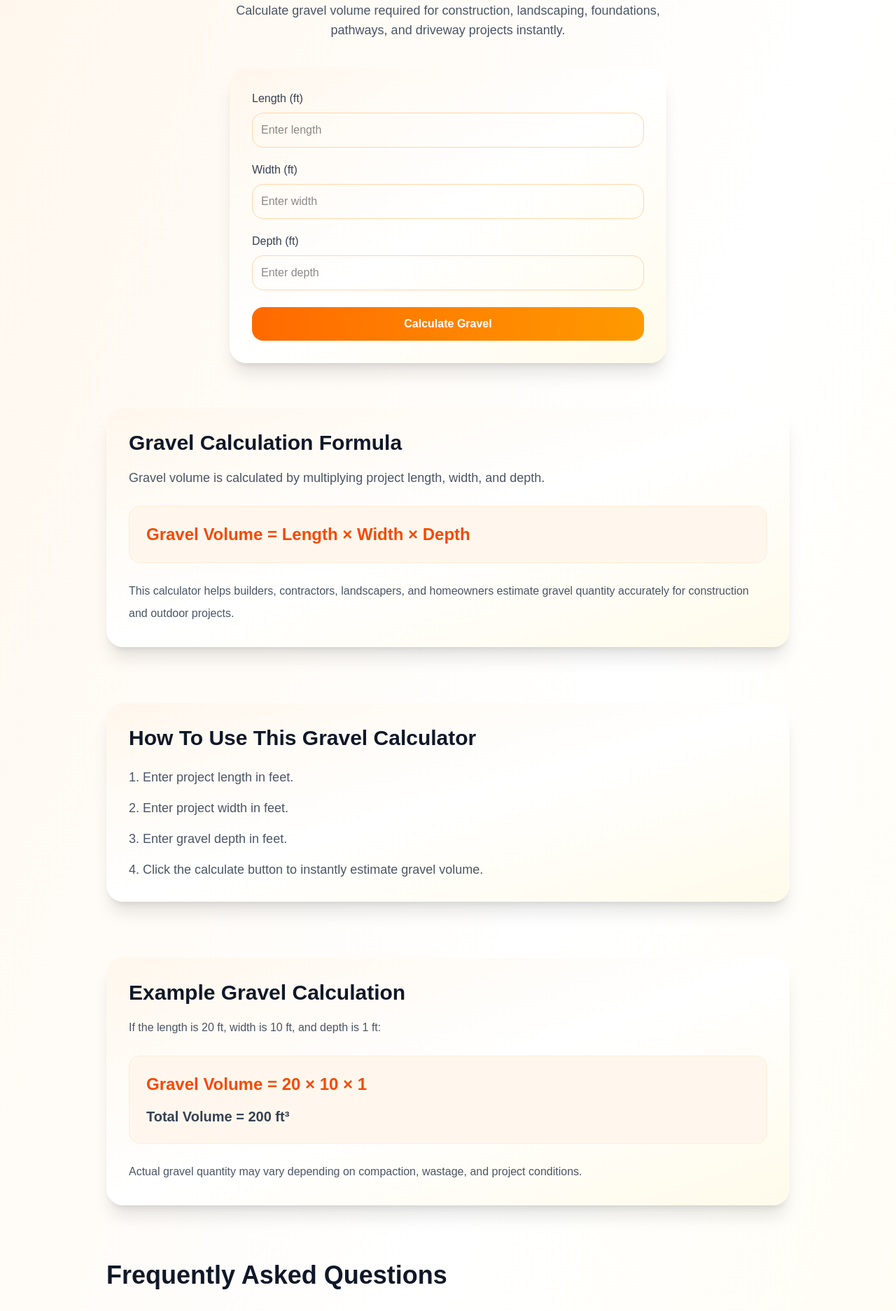
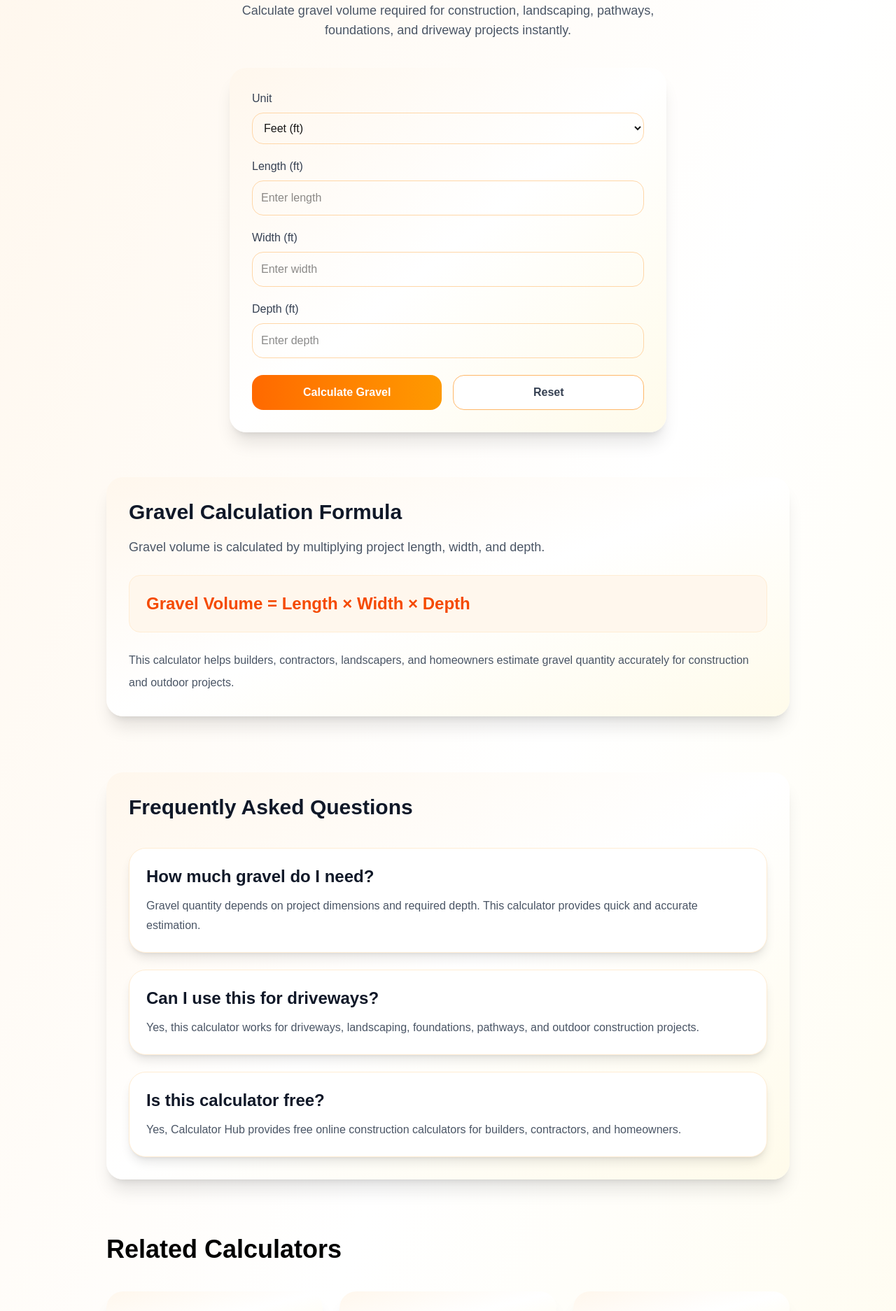
Before and after one commit to payadav142-rgb/calhub, a Next.js app: page /gravel-calculator in a window 1280 px wide. Shown: the part 200-2074 px from the top of the page at 70% size. Built offline with nearby package versions, Linux system fonts and the light colour scheme.

Commit message:
Upgrade gravel calculator with units pdf and reset

```diff
--- a/app/gravel-calculator/GravelCalculatorClient.tsx
+++ b/app/gravel-calculator/GravelCalculatorClient.tsx
@@ -1,6 +1,7 @@
 "use client";
 
 import { useState } from "react";
+import jsPDF from "jspdf";
 
 import Navbar from "../components/Navbar";
 import Footer from "../components/Footer";
@@ -16,8 +17,32 @@ export default function GravelCalculatorClient() {
   const [depth, setDepth] =
     useState("");
 
+  const [unit, setUnit] =
+    useState("ft");
+
   const [result, setResult] =
     useState<number | null>(null);
+
+  const [resultUnit, setResultUnit] =
+    useState("");
+
+  const convertToFeet = (
+    value: number
+  ) => {
+    switch (unit) {
+      case "m":
+        return value * 3.28084;
+
+      case "cm":
+        return value * 0.0328084;
+
+      case "yd":
+        return value * 3;
+
+      default:
+        return value;
+    }
+  };
 
   const calculateGravel = () => {
     if (
@@ -28,19 +53,115 @@ export default function GravelCalculatorClient() {
       return;
     }
 
-    const volume =
-      parseFloat(length) *
-      parseFloat(width) *
-      parseFloat(depth);
+    const lengthFt =
+      convertToFeet(
+        parseFloat(length)
+      );
 
-    setResult(volume);
+    const widthFt =
+      convertToFeet(
+        parseFloat(width)
+      );
+
+    const depthFt =
+      convertToFeet(
+        parseFloat(depth)
+      );
+
+    const volumeFt =
+      lengthFt *
+      widthFt *
+      depthFt;
+
+    let finalResult =
+      volumeFt;
+
+    let unitLabel = "ft³";
+
+    if (unit === "m") {
+      finalResult =
+        volumeFt * 0.0283168;
+
+      unitLabel = "m³";
+    }
+
+    if (unit === "cm") {
+      finalResult =
+        volumeFt * 28316.8;
+
+      unitLabel = "cm³";
+    }
+
+    if (unit === "yd") {
+      finalResult =
+        volumeFt / 27;
+
+      unitLabel = "yd³";
+    }
+
+    setResult(finalResult);
+    setResultUnit(unitLabel);
+  };
+
+  const resetCalculator = () => {
+    setLength("");
+    setWidth("");
+    setDepth("");
+    setUnit("ft");
+    setResult(null);
+    setResultUnit("");
+  };
+
+  const downloadPDF = () => {
+    if (result === null) return;
+
+    const doc = new jsPDF();
+
+    doc.setFontSize(22);
+
+    doc.text(
+      "Gravel Calculator Result",
+      20,
+      30
+    );
+
+    doc.setFontSize(14);
+
+    doc.text(
+      `Length: ${length} ${unit}`,
+      20,
+      60
+    );
+
+    doc.text(
+      `Width: ${width} ${unit}`,
+      20,
+      75
+    );
+
+    doc.text(
+      `Depth: ${depth} ${unit}`,
+      20,
+      90
+    );
+
+    doc.text(
+      `Gravel Volume: ${result.toFixed(
+        2
+      )} ${resultUnit}`,
+      20,
+      115
+    );
+
+    doc.save(
+      "gravel-calculation.pdf"
+    );
   };
 
   return (
     <main className="min-h-screen bg-gradient-to-br from-orange-50 via-white to-amber-50">
       <Navbar />
 
-      {/* Calculator Section */}
       <section className="mx-auto max-w-2xl px-6 py-16">
         <div className="text-center">
           <h1 className="text-4xl font-bold text-gray-900 md:text-5xl">
@@ -48,17 +169,51 @@ export default function GravelCalculatorClient() {
           </h1>
 
           <p className="mt-4 text-lg text-gray-600">
-            Calculate gravel volume required for
-            construction, landscaping,
-            foundations, pathways, and driveway
+            Calculate gravel volume
+            required for construction,
+            landscaping, pathways,
+            foundations, and driveway
             projects instantly.
           </p>
         </div>
 
         <div className="mt-10 rounded-3xl bg-gradient-to-br from-orange-50 via-white to-amber-50 p-8 shadow-xl transition-all duration-300 hover:shadow-2xl">
+
           <div className="mb-5">
             <label className="mb-2 block font-medium text-gray-700">
-              Length (ft)
+              Unit
+            </label>
+
+            <select
+              value={unit}
+              onChange={(e) =>
+                setUnit(
+                  e.target.value
+                )
+              }
+              className="w-full rounded-2xl border border-orange-200 p-3 outline-none focus:border-orange-500 focus:ring-4 focus:ring-orange-100"
+            >
+              <option value="ft">
+                Feet (ft)
+              </option>
+
+              <option value="m">
+                Meter (m)
+              </option>
+
+              <option value="cm">
+                Centimeter (cm)
+              </option>
+
+              <option value="yd">
+                Yard (yd)
+              </option>
+            </select>
+          </div>
+
+          <div className="mb-5">
+            <label className="mb-2 block font-medium text-gray-700">
+              Length ({unit})
             </label>
 
             <input
@@ -66,7 +221,9 @@ export default function GravelCalculatorClient() {
               step="any"
               value={length}
               onChange={(e) =>
-                setLength(e.target.value)
+                setLength(
+                  e.target.value
+                )
               }
               placeholder="Enter length"
               className="w-full rounded-2xl border border-orange-200 p-3 outline-none transition focus:border-orange-500 focus:ring-4 focus:ring-orange-100"
@@ -75,7 +232,7 @@ export default function GravelCalculatorClient() {
 
           <div className="mb-5">
             <label className="mb-2 block font-medium text-gray-700">
-              Width (ft)
+              Width ({unit})
             </label>
 
             <input
@@ -83,7 +240,9 @@ export default function GravelCalculatorClient() {
               step="any"
               value={width}
               onChange={(e) =>
-                setWidth(e.target.value)
+                setWidth(
+                  e.target.value
+                )
               }
               placeholder="Enter width"
               className="w-full rounded-2xl border border-orange-200 p-3 outline-none transition focus:border-orange-500 focus:ring-4 focus:ring-orange-100"
@@ -92,7 +251,7 @@ export default function GravelCalculatorClient() {
 
           <div className="mb-6">
             <label className="mb-2 block font-medium text-gray-700">
-              Depth (ft)
+              Depth ({unit})
             </label>
 
             <input
@@ -100,41 +259,69 @@ export default function GravelCalculatorClient() {
               step="any"
               value={depth}
               onChange={(e) =>
-                setDepth(e.target.value)
+                setDepth(
+                  e.target.value
+                )
               }
               placeholder="Enter depth"
               className="w-full rounded-2xl border border-orange-200 p-3 outline-none transition focus:border-orange-500 focus:ring-4 focus:ring-orange-100"
             />
           </div>
 
+          <div className="flex gap-4">
             <button
-            onClick={calculateGravel}
+              onClick={
+                calculateGravel
+              }
               className="w-full rounded-2xl bg-gradient-to-r from-orange-500 to-amber-500 py-3 font-semibold text-white transition-all duration-300 hover:scale-[1.02]"
             >
               Calculate Gravel
             </button>
 
+            <button
+              onClick={
+                resetCalculator
+              }
+              className="w-full rounded-2xl border border-orange-300 bg-white py-3 font-semibold text-gray-700 transition-all duration-300 hover:bg-orange-50"
+            >
+              Reset
+            </button>
+          </div>
+
           {result !== null && (
             <div className="mt-6 rounded-2xl bg-gradient-to-br from-orange-50 via-white to-amber-50 p-5 shadow-inner">
               <h2 className="text-2xl font-bold text-gray-900">
                 Gravel Required:{" "}
-                {result.toFixed(2)} ft³
+                {result.toFixed(
+                  2
+                )}{" "}
+                {resultUnit}
               </h2>
+
+              <button
+                onClick={
+                  downloadPDF
+                }
+                className="mt-5 w-full rounded-2xl bg-gray-900 py-3 font-semibold text-white transition-all duration-300 hover:bg-black"
+              >
+                Download PDF
+              </button>
             </div>
           )}
         </div>
       </section>
 
-      {/* Formula Section */}
       <section className="mx-auto max-w-5xl px-6 pb-20">
         <div className="rounded-3xl bg-gradient-to-br from-orange-50 via-white to-amber-50 p-8 shadow-xl transition-all duration-300 hover:shadow-2xl">
+
           <h2 className="text-3xl font-bold text-gray-900">
             Gravel Calculation Formula
           </h2>
 
           <p className="mt-4 text-lg leading-8 text-gray-600">
-            Gravel volume is calculated by
-            multiplying project length, width,
+            Gravel volume is
+            calculated by multiplying
+            project length, width,
             and depth.
           </p>
 
@@ -146,118 +333,77 @@ export default function GravelCalculatorClient() {
           </div>
 
           <p className="mt-6 leading-8 text-gray-600">
-            This calculator helps builders,
-            contractors, landscapers, and
-            homeowners estimate gravel quantity
-            accurately for construction and
+            This calculator helps
+            builders, contractors,
+            landscapers, and
+            homeowners estimate
+            gravel quantity accurately
+            for construction and
             outdoor projects.
           </p>
         </div>
       </section>
 
-      {/* How To Use */}
       <section className="mx-auto max-w-5xl px-6 pb-20">
         <div className="rounded-3xl bg-gradient-to-br from-orange-50 via-white to-amber-50 p-8 shadow-xl transition-all duration-300 hover:shadow-2xl">
+
           <h2 className="text-3xl font-bold text-gray-900">
-            How To Use This Gravel Calculator
+            Frequently Asked
+            Questions
           </h2>
 
-          <div className="mt-6 space-y-4 text-lg text-gray-600">
-            <p>
-              1. Enter project length in feet.
-            </p>
+          <div className="mt-10 space-y-6">
 
-            <p>
-              2. Enter project width in feet.
-            </p>
+            <div className="rounded-3xl border border-orange-100 bg-white p-6 shadow-lg">
+              <h3 className="text-2xl font-bold text-gray-900">
+                How much gravel do I
+                need?
+              </h3>
 
-            <p>
-              3. Enter gravel depth in feet.
-            </p>
-
-            <p>
-              4. Click the calculate button to
-              instantly estimate gravel volume.
-            </p>
-          </div>
-        </div>
-      </section>
-
-      {/* Example Calculation */}
-      <section className="mx-auto max-w-5xl px-6 pb-20">
-        <div className="rounded-3xl bg-gradient-to-br from-orange-50 via-white to-amber-50 p-8 shadow-xl transition-all duration-300 hover:shadow-2xl">
-          <h2 className="text-3xl font-bold text-gray-900">
-            Example Gravel Calculation
-          </h2>
-
-          <p className="mt-4 leading-8 text-gray-600">
-            If the length is 20 ft, width is
-            10 ft, and depth is 1 ft:
-          </p>
-
-          <div className="mt-6 rounded-2xl border border-orange-100 bg-orange-50 p-6">
-            <p className="text-2xl font-bold text-orange-600">
-              Gravel Volume =
-              20 × 10 × 1
-            </p>
-
-            <p className="mt-4 text-xl font-semibold text-gray-700">
-              Total Volume = 200 ft³
+              <p className="mt-3 leading-7 text-gray-600">
+                Gravel quantity
+                depends on project
+                dimensions and
+                required depth. This
+                calculator provides
+                quick and accurate
+                estimation.
               </p>
             </div>
 
-          <p className="mt-6 leading-8 text-gray-600">
-            Actual gravel quantity may vary
-            depending on compaction, wastage,
-            and project conditions.
-          </p>
-        </div>
-      </section>
-
-      {/* FAQ Section */}
-      <section className="mx-auto max-w-5xl px-6 pb-20">
-        <h2 className="text-4xl font-extrabold text-gray-900">
-          Frequently Asked Questions
-        </h2>
-
-        <div className="mt-10 space-y-6">
-          <div className="rounded-3xl border border-orange-100 bg-gradient-to-br from-orange-50 via-white to-amber-50 p-6 shadow-xl">
+            <div className="rounded-3xl border border-orange-100 bg-white p-6 shadow-lg">
               <h3 className="text-2xl font-bold text-gray-900">
-              How much gravel do I need?
+                Can I use this for
+                driveways?
               </h3>
 
               <p className="mt-3 leading-7 text-gray-600">
-              Gravel quantity depends on project
-              dimensions and required depth.
-              This calculator provides quick and
-              accurate estimation.
+                Yes, this calculator
+                works for driveways,
+                landscaping,
+                foundations,
+                pathways, and outdoor
+                construction
+                projects.
               </p>
             </div>
 
-          <div className="rounded-3xl border border-orange-100 bg-gradient-to-br from-orange-50 via-white to-amber-50 p-6 shadow-xl">
+            <div className="rounded-3xl border border-orange-100 bg-white p-6 shadow-lg">
               <h3 className="text-2xl font-bold text-gray-900">
-              Can I use this for driveways?
+                Is this calculator
+                free?
               </h3>
 
               <p className="mt-3 leading-7 text-gray-600">
-              Yes, this calculator works for
-              driveways, landscaping,
-              foundations, pathways, and outdoor
-              construction projects.
+                Yes, Calculator Hub
+                provides free online
+                construction
+                calculators for
+                builders, contractors,
+                and homeowners.
               </p>
             </div>
 
-          <div className="rounded-3xl border border-orange-100 bg-gradient-to-br from-orange-50 via-white to-amber-50 p-6 shadow-xl">
-            <h3 className="text-2xl font-bold text-gray-900">
-              Is this calculator free?
-            </h3>
-
-            <p className="mt-3 leading-7 text-gray-600">
-              Yes, Calculator Hub provides free
-              online construction calculators
-              for builders, contractors, and
-              homeowners.
-            </p>
           </div>
         </div>
       </section>
--- a/app/gravel-calculator/page.tsx
+++ b/app/gravel-calculator/page.tsx
@@ -1,17 +1,21 @@
-import type { Metadata } from "next";
+import { Metadata } from "next";
 import GravelCalculatorClient from "./GravelCalculatorClient";
 
 export const metadata: Metadata = {
-  title: "Gravel Calculator | Calculator Hub",
+  title:
+    "Gravel Calculator - Estimate Gravel Volume Online",
+
   description:
-    "Free gravel calculator to estimate gravel quantity for driveways, landscaping, foundations, and construction projects.",
+    "Free online gravel calculator to calculate gravel volume for driveways, landscaping, foundations, and construction projects.",
+
   keywords: [
     "gravel calculator",
-    "gravel quantity calculator",
-    "construction gravel calculator",
+    "gravel volume calculator",
+    "construction calculator",
     "driveway gravel calculator",
-    "gravel estimate",
+    "landscaping calculator",
   ],
+
   alternates: {
     canonical:
       "https://calhub.in/gravel-calculator",
@@ -19,5 +23,7 @@ export const metadata: Metadata = {
 };
 
 export default function Page() {
-  return <GravelCalculatorClient />;
+  return (
+    <GravelCalculatorClient />
+  );
 }
```
Lines whose indentation alone changed are shown as unchanged.
